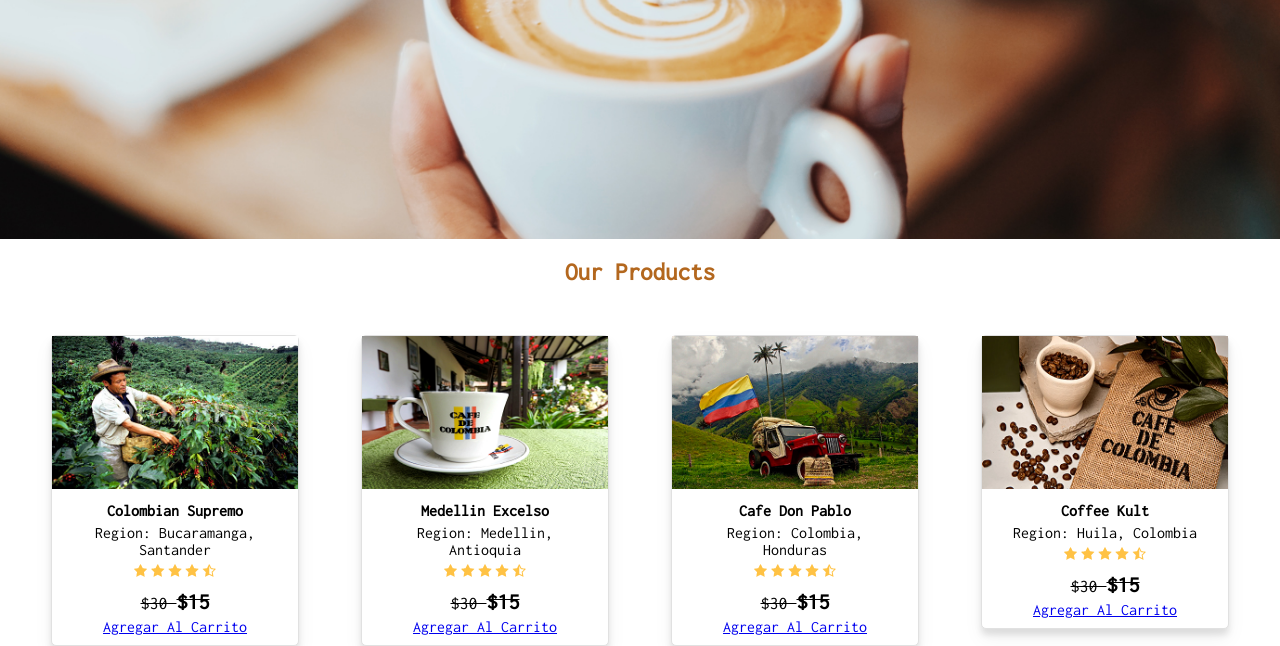
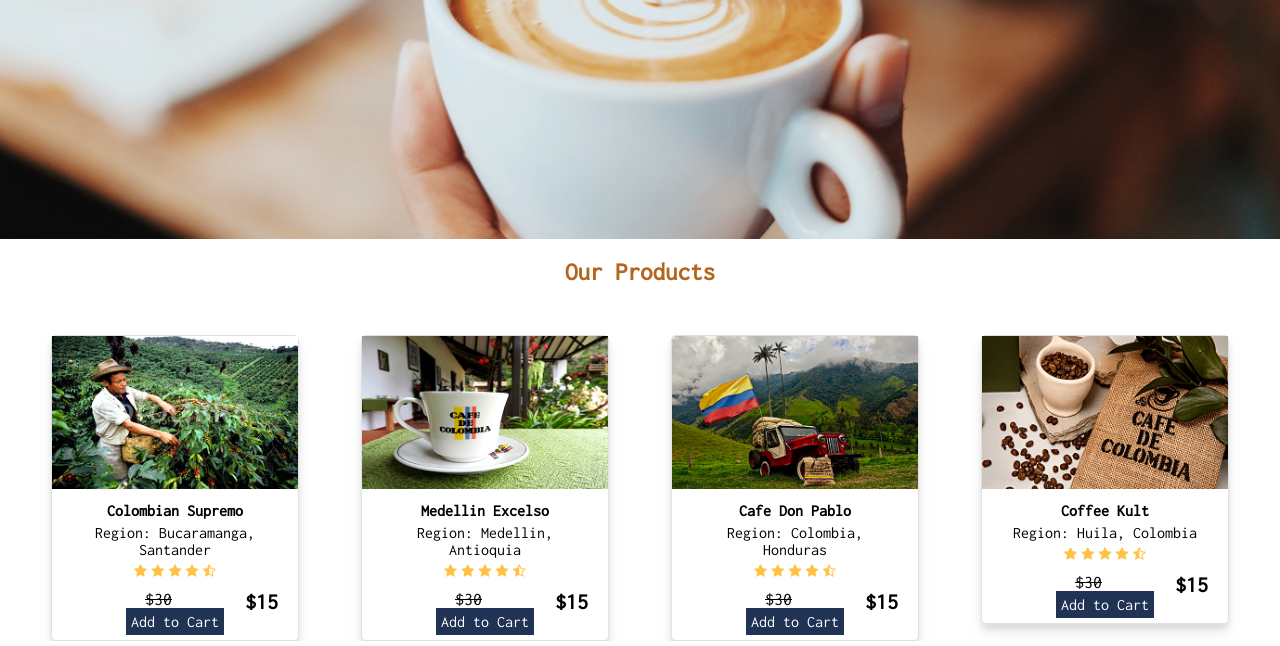
Before and after one commit to iDuvancho303/shopping-cart, a plain HTML site: page shopping-cart/index.html in a window 1280 px wide. Shown: the part 201-847 px from the top of the page. Drawn offline with Linux system fonts and the light colour scheme.

Commit message:
adding code

```diff
--- a/shopping-cart/css/style.css
+++ b/shopping-cart/css/style.css
@@ -126,6 +126,10 @@
     width: 100%;
     box-sizing: border-box; }
 
+
+.u-pull-right {
+    float: right; }
+
 .card {
     text-align: center;
     border: 1px solid #e1e1e1;
@@ -149,8 +153,22 @@
     margin-top: 10px;
 }
 
+
 .info-card .precio span {
     font-weight: 700;
     font-size: 22px;
+}
+
+.button.button-primary {
+    color: #FFF;
+    background-color: #203354;
+    border-color: #203354;
+    padding: 5px;
+    width: 100%;
     text-decoration: none;
+    margin-top: 50px;
 }
+
+.agregar-carrito {
+        margin:10px 0;
+    }
--- a/shopping-cart/index.html
+++ b/shopping-cart/index.html
@@ -64,7 +64,7 @@
                         <p>Region: Bucaramanga, Santander</p>
                         <img src="./images/estrellas.png">
                         <p class="precio">$30  <span class="u-pull-right ">$15</span></p>
-                        <a href="#" class="u-full-width button-primary button input agregar-carrito" data-id="1">Agregar Al Carrito</a>
+                        <a href="#" class="u-full-width button-primary button input agregar-carrito" data-id="1">Add to Cart</a>
                     </div>
                 </div> <!--.card-->
             </div>
@@ -77,7 +77,7 @@
                         <p>Region: Medellin, Antioquia</p>
                         <img src="./images/estrellas.png">
                         <p class="precio">$30  <span class="u-pull-right ">$15</span></p>
-                        <a href="#" class="u-full-width button-primary button input agregar-carrito" data-id="1">Agregar Al Carrito</a>
+                        <a href="#" class="u-full-width button-primary button input agregar-carrito" data-id="1">Add to Cart</a>
                     </div>
                 </div> <!--.card-->
             </div>
@@ -90,7 +90,7 @@
                         <p>Region: Colombia, Honduras</p>
                         <img src="./images/estrellas.png">
                         <p class="precio">$30  <span class="u-pull-right ">$15</span></p>
-                        <a href="#" class="u-full-width button-primary button input agregar-carrito" data-id="1">Agregar Al Carrito</a>
+                        <a href="#" class="u-full-width button-primary button input agregar-carrito" data-id="1">Add to Cart</a>
                     </div>
                 </div> <!--.card-->
             </div>
@@ -103,7 +103,7 @@
                         <p>Region: Huila, Colombia</p>
                         <img src="./images/estrellas.png">
                         <p class="precio">$30  <span class="u-pull-right ">$15</span></p>
-                        <a href="#" class="u-full-width button-primary button input agregar-carrito" data-id="1">Agregar Al Carrito</a>
+                        <a href="#" class="u-full-width button-primary button input agregar-carrito" data-id="1">Add to Cart</a>
                     </div>
                 </div> <!--.card-->
             </div>
```
